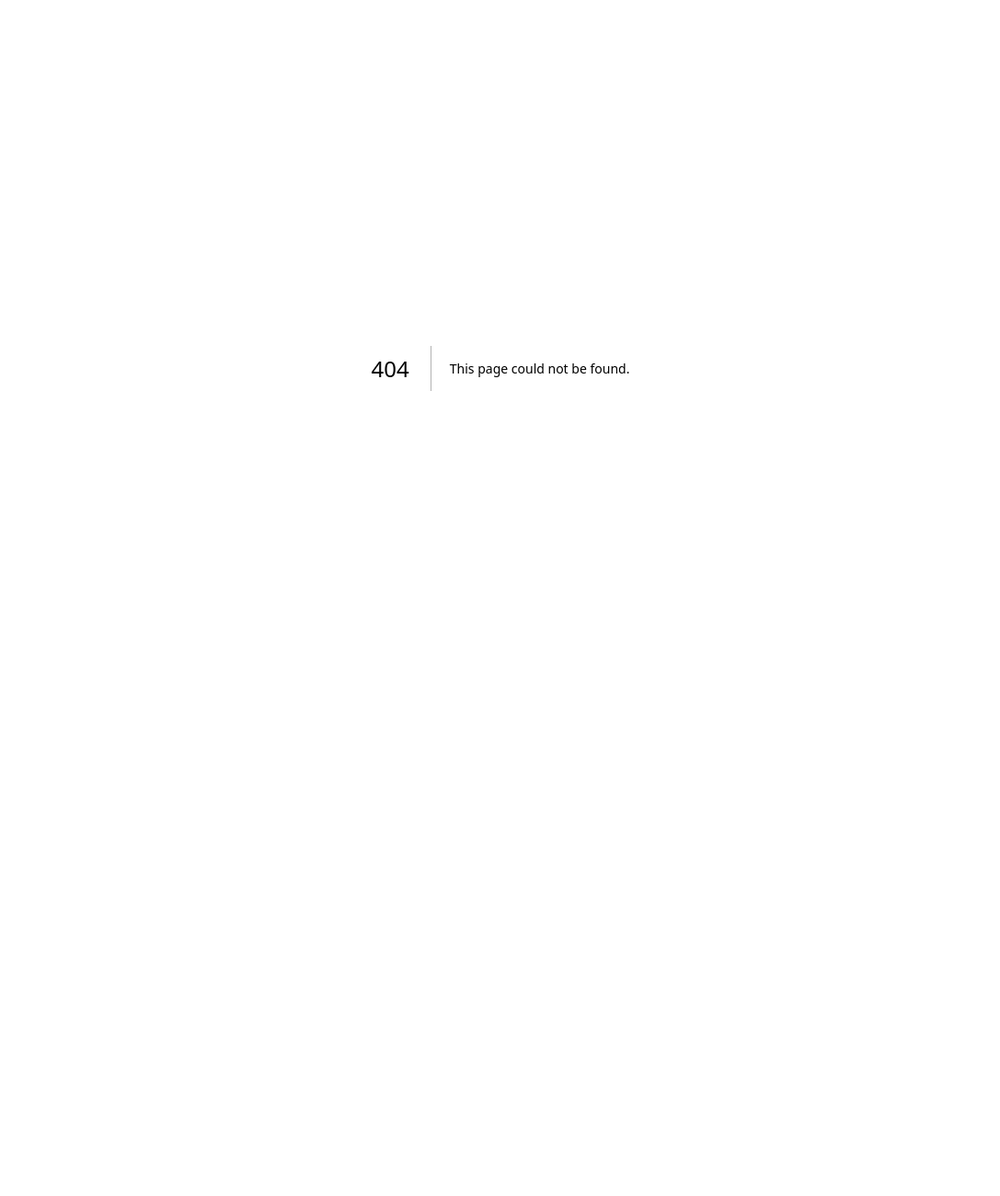
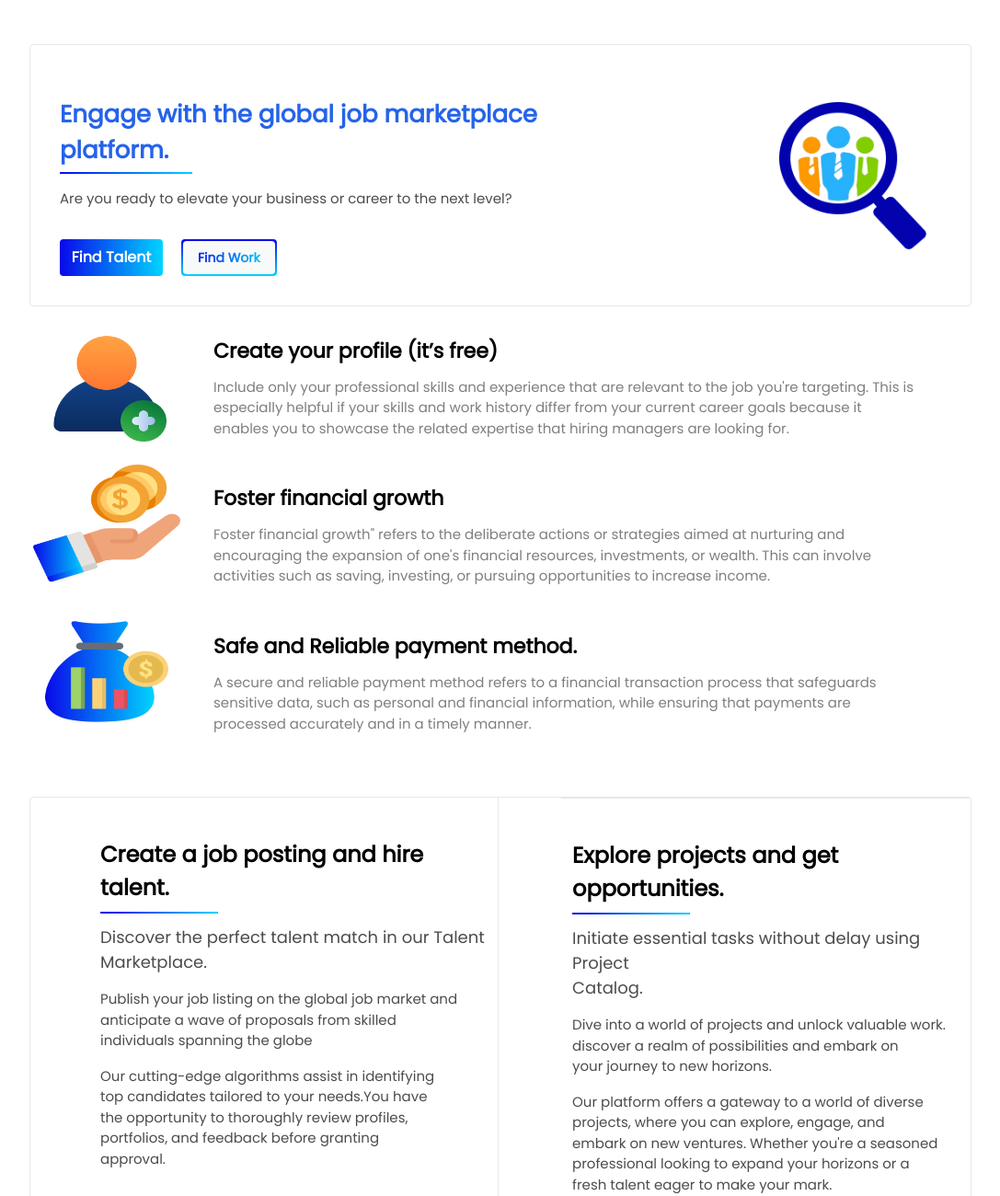
Before and after one commit to meabhipatel/alanced_nextjs, a Next.js app: page /why-alanced in a window 1280 px wide. Before the commit this address had no page. Shown: the top 1300 px of the page at 92% size, without its empty margins (96-1183 px from the left). Before the commit the page ends 800 px from the top, so only its background shows below. Built offline with nearby package versions, Linux system fonts and the light colour scheme.

Commit message:
added why-alanced screen

```diff
--- /dev/null
+++ b/src/app/why-alanced/page.tsx
@@ -0,0 +1,207 @@
+import Link from "next/link";
+import Image from "next/image";
+import searchImage from "@/assets/images/search.png";
+import createImage from "@/assets/images/create.png";
+import earnImage from "@/assets/images/earn.png";
+import moneyPotImage from "@/assets/images/moneyPot.png";
+
+const WhyAlanced = () => {
+  return (
+    <>
+      <div className="mt-12 px-5 lg:px-32">
+        {/* ---> Page header  */}
+        <div className="flex items-center justify-between rounded border border-gray-200">
+          <div className="w-full p-4 sm:basis-8/12 md:p-8">
+            <h1 className="mt-6 text-left text-[26px] font-semibold text-blue-600">
+              Engage with the global job marketplace platform.
+            </h1>
+            <div className="relative mt-1 w-36">
+              <div className="absolute inset-0 rounded-lg bg-gradient-to-r from-[#0909E9] to-[#00D4FF]"></div>
+              <div className="rounded-lg border-b-2 border-gray-600"></div>
+            </div>
+            <p className="mt-4 text-left text-[15px] opacity-[70%]">
+              Are you ready to elevate your business or career to the next level?
+            </p>
+            <div className="mt-3 flex flex-row">
+              <Link href="/view-all/freelancer">
+                <div className="basis-2/12">
+                  <button className="mt-5 h-10 w-28 rounded bg-gradient-to-r from-[#0909E9] to-[#00D4FF] text-base font-semibold text-white">
+                    Find Talent
+                  </button>
+                </div>
+              </Link>
+              <Link href="/projects">
+                <div className="ml-5 mt-5 rounded bg-gradient-to-b from-[#0909E9] to-[#00D4FF] p-0.5">
+                  <button className="rounded bg-[#f8faf9] px-2 py-1">
+                    <p className="from-primary to-danger bg-gradient-to-r bg-clip-text px-[8px] py-[4px] text-sm font-bold text-transparent">
+                      Find Work
+                    </p>
+                  </button>
+                </div>
+              </Link>
+            </div>
+          </div>
+
+          <div className="mr-12 hidden w-40 sm:block">
+            <Image
+              src={searchImage}
+              alt="search"
+              className="mx-auto mb-[5%] mt-[6%] h-28 md:h-40"
+            />
+          </div>
+        </div>
+
+        {/* ---> Page section 1 */}
+        <div className="mt-3 flex flex-col gap-2">
+          <div className="flex flex-col md:flex-row md:gap-10">
+            <div className="w-40">
+              <Image
+                src={createImage}
+                alt="create"
+                className="mx-auto ml-1 h-36"
+              />
+            </div>
+            <div className="mt-5 basis-9/12">
+              <h1 className="text-left text-[22px] font-semibold">
+                Create your profile (it’s free)
+              </h1>
+              <p className="mb-5 mt-3 text-left text-[15px] opacity-50">
+                Include only your professional skills and experience that are relevant to the job
+                you&apos;re targeting. This is especially helpful if your skills and work history
+                differ from your current career goals because it enables you to showcase the related
+                expertise that hiring managers are looking for.
+              </p>
+            </div>
+          </div>
+          <div className="flex flex-col md:flex-row md:gap-10">
+            <div className="w-40">
+              <Image
+                src={earnImage}
+                alt="earn"
+                className="mx-auto ml-1 h-32"
+              />
+            </div>
+            <div className="mt-5 basis-9/12">
+              <h1 className="text-left text-[22px] font-semibold">Foster financial growth</h1>
+              <p className="mb-5 mt-3 text-left text-[15px] opacity-50">
+                Foster financial growth&quot; refers to the deliberate actions or strategies aimed
+                at nurturing and encouraging the expansion of one&apos;s financial resources,
+                investments, or wealth. This can involve activities such as saving, investing, or
+                pursuing opportunities to increase income.
+              </p>
+            </div>
+          </div>
+          <div className="flex flex-col md:flex-row md:gap-10">
+            <div className="w-40">
+              <Image
+                src={moneyPotImage}
+                alt="money"
+                className="mx-auto ml-1 h-32"
+              />
+            </div>
+            <div className="mt-5 basis-9/12">
+              <h1 className="text-left text-[22px] font-semibold">
+                Safe and Reliable payment method.
+              </h1>
+              <p className="mb-5 mt-3 text-left text-[15px] opacity-50">
+                A secure and reliable payment method refers to a financial transaction process that
+                safeguards sensitive data, such as personal and financial information, while
+                ensuring that payments are processed accurately and in a timely manner.
+              </p>
+            </div>
+          </div>
+        </div>
+
+        {/* ---> Page section 2 */}
+        <div className="mt-12 flex flex-col gap-1 rounded border border-gray-200 md:flex-row">
+          <div className="basis-6/12 border-gray-200 p-3 md:ml-16 md:border-r">
+            <h1 className="mt-8 text-left text-[24px] font-semibold">
+              Create a job posting and hire talent.
+            </h1>
+            <div className="relative mt-2 w-32">
+              <div className="absolute inset-0 rounded-lg bg-gradient-to-r from-[#0909E9] to-[#00D4FF]"></div>
+              <div className="rounded-lg border-b-2 border-gray-600"></div>
+            </div>
+            <h1 className="mt-3 text-left text-[18px] opacity-70">
+              Discover the perfect talent match in our Talent <br />
+              Marketplace.
+            </h1>
+            <p className="mt-4 text-left text-[15px] opacity-70">
+              Publish your job listing on the global job market and <br /> anticipate a wave of
+              proposals from skilled
+              <br /> individuals spanning the globe
+            </p>
+            <p className="mt-4 text-left text-[15px] opacity-70">
+              Our cutting-edge algorithms assist in identifying <br /> top candidates tailored to
+              your needs.You have <br /> the opportunity to thoroughly review profiles,
+              <br /> portfolios, and feedback before granting
+              <br /> approval.
+            </p>
+            <div className="mb-8 text-left">
+              {" "}
+              <Link href="/view-all/freelancer">
+                <span className="mr-2 mt-8 inline-block rounded border border-none bg-gradient-to-r from-[#0909E9] to-[#00D4FF] px-5 py-[10px] text-[16px] text-base font-semibold text-white">
+                  Talents
+                </span>
+              </Link>
+            </div>
+          </div>
+          <div className="basis-6/12 border-t p-3 md:ml-16">
+            <h1 className="mt-8 text-left text-[24px] font-semibold">
+              Explore projects and get opportunities.
+            </h1>
+            <div className="relative mt-2 w-32">
+              <div className="absolute inset-0 rounded-lg bg-gradient-to-r from-[#0909E9] to-[#00D4FF]"></div>
+              <div className="rounded-lg border-b-2 border-gray-600"></div>
+            </div>
+            <h1 className="mt-3 text-left text-[18px] opacity-70">
+              Initiate essential tasks without delay using Project
+              <br /> Catalog.
+            </h1>
+            <p className="mt-4 text-left text-[15px] opacity-70">
+              Dive into a world of projects and unlock valuable work.
+              <br /> discover a realm of possibilities and embark on <br />
+              your journey to new horizons.
+            </p>
+            <p className="mt-4 text-left text-[15px] opacity-70">
+              Our platform offers a gateway to a world of diverse <br />
+              projects, where you can explore, engage, and <br />
+              embark on new ventures. Whether you&apos;re a seasoned
+              <br /> professional looking to expand your horizons or a<br /> fresh talent eager to
+              make your mark.
+            </p>
+            <div className="mb-8 text-left">
+              {" "}
+              <Link href="/projects">
+                <span className="mr-2 mt-8 inline-block rounded border border-none bg-gradient-to-r from-[#0909E9] to-[#00D4FF] px-7 py-[10px] text-[16px] text-base font-semibold text-white">
+                  Works
+                </span>
+              </Link>
+            </div>
+          </div>
+        </div>
+
+        {/* ---> Page section 3 */}
+        <div className="mb-5 mt-12 flex flex-col-reverse md:flex-row">
+          <div className="ml-4 basis-9/12">
+            <h1 className="mt-6 text-left text-[26px] font-semibold">We are available 24/7</h1>
+            <div className="relative mt-2 w-32">
+              <div className="absolute inset-0 rounded-lg bg-gradient-to-r from-[#0909E9] to-[#00D4FF]"></div>
+              <div className="rounded-lg border-b-2 border-gray-600"></div>
+            </div>
+            <p className="mt-4 text-left text-[15px] opacity-[70%]">
+              Our availability is unwavering, ensuring your access to our services around the clock,
+              24 hours a day, 7 days a week. Whenever you need assistance, support, or have
+              inquiries, we&apos;re here to respond promptly, no matter the time or day. Our
+              commitment to round-the-clock availability means you can rely on us for assistance,
+              guidance, and peace of mind at any hour, making your experience seamless and
+              convenient.
+            </p>
+          </div>
+        </div>
+      </div>
+    </>
+  );
+};
+
+export default WhyAlanced;
```
